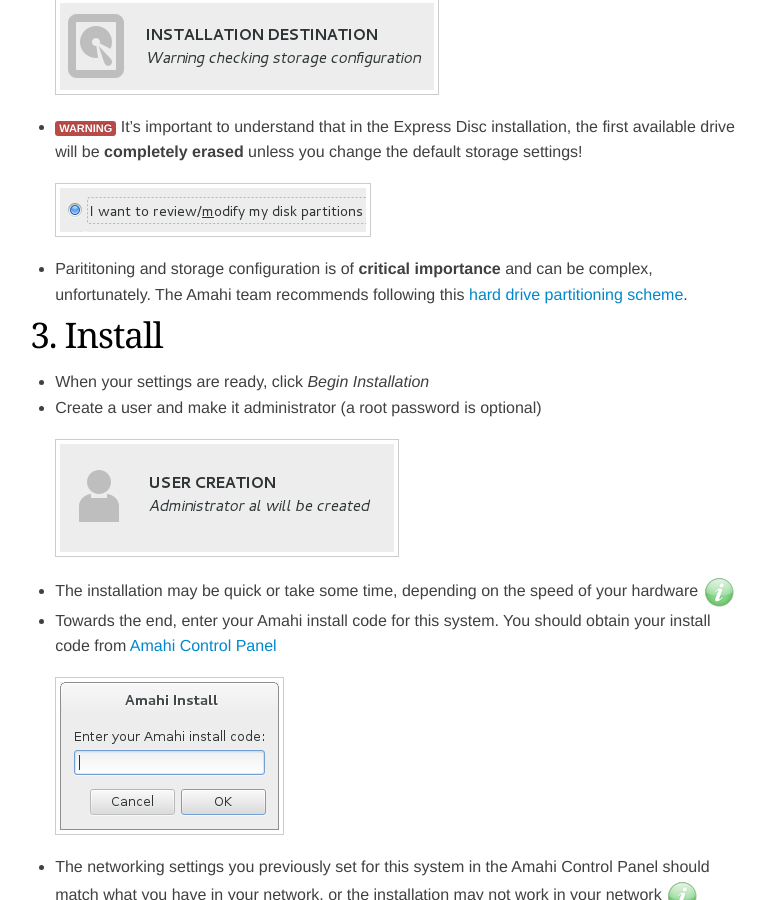
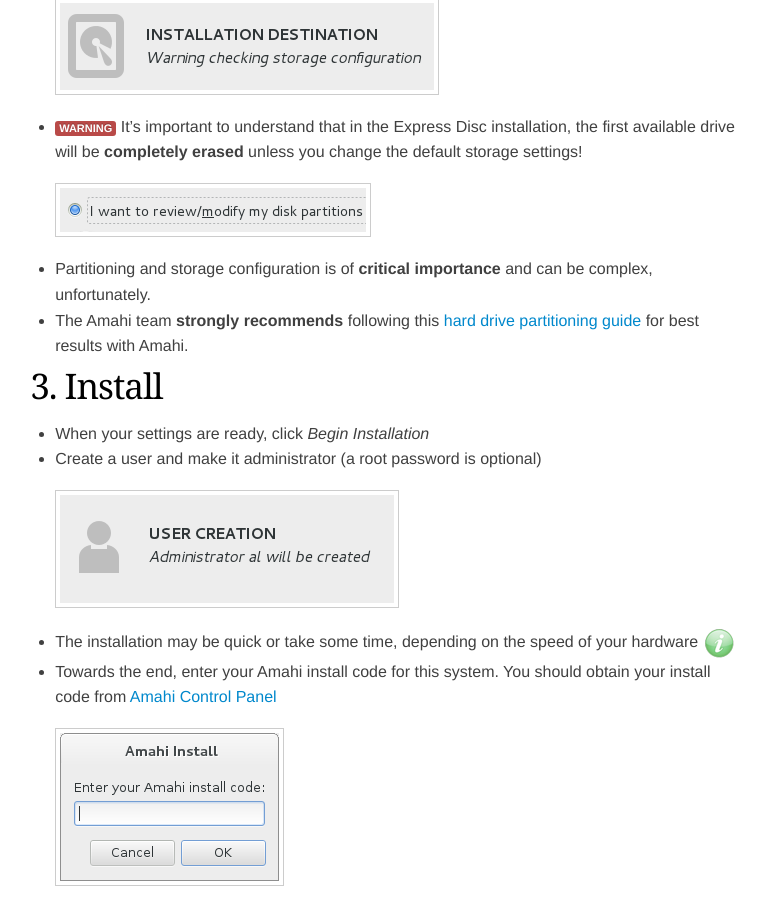
Before and after one commit to amahi/docs, a Jekyll site: the page built from amahi-7-express.md, in a window 1280 px wide and 900 px high, scrolled down 825 px. Shown: the whole window, without its empty margins (376-1141 px from the left). Built offline with Jekyll 4.4.1, drawn with Linux system fonts in a browser that asks for light colours; nearby versions of some CDN libraries.

Commit message:
correct typo

```diff
--- a/amahi-7-express.md
+++ b/amahi-7-express.md
@@ -35,8 +35,8 @@ In this Amahi Express installation, the first available drive WILL BE COMPLETELY
 
   <a href="static/images/amahi-7-express/02-storage-details.png" class="fancybox centered"><img src="static/images/amahi-7-express/02-storage-details-thumb.png" alt="Installation destination specs" /></a>
 
-* Parititoning and storage configuration is of **critical importance** and can be complex, unfortunately.  The Amahi team recommends following this [hard drive partitioning scheme](https://wiki.amahi.org/index.php/Hard_Drive_Partition_Scheme).
-
+* Partitioning and storage configuration is of **critical importance** and can be complex, unfortunately.
+* The Amahi team **strongly recommends** following this [hard drive partitioning guide](https://wiki.amahi.org/index.php/Hard_Drive_Partition_Scheme) for best results with Amahi.
 
 # 3. Install
 
```
